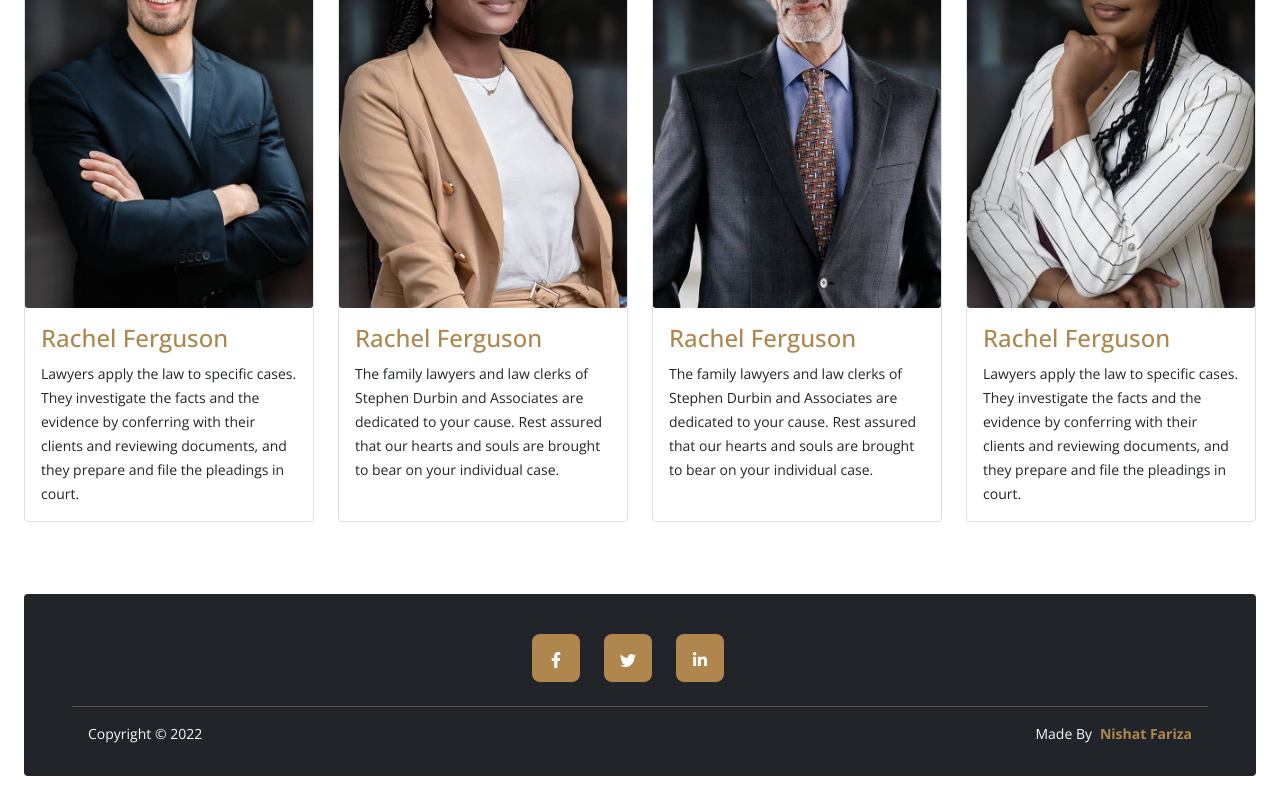
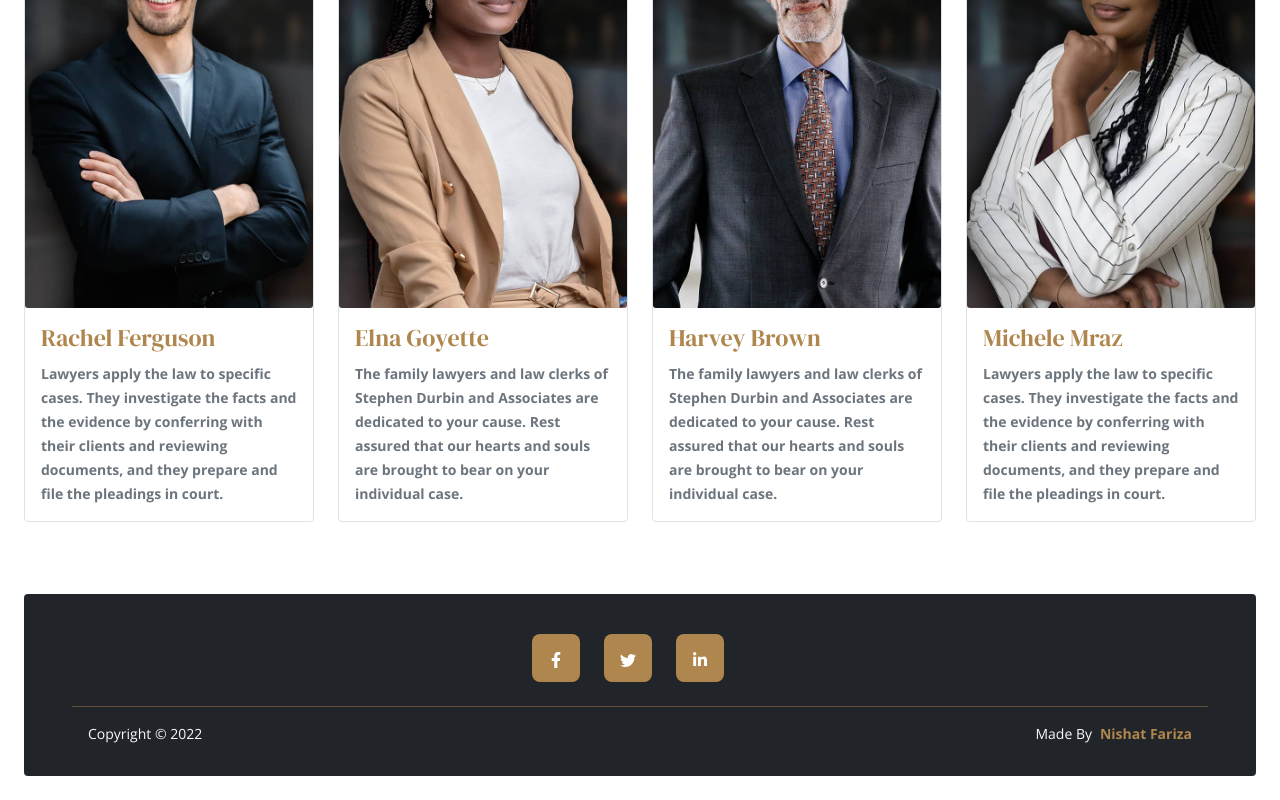
Before and after one commit to NishatFariza/Collateral-Associates, a React (Create React App) app: page / in a window 1280 px wide. Shown: the part 2364-3164 px from the top of the page. Built offline with nearby package versions, Linux system fonts and the light colour scheme; no server answers.

Commit message:
testimonial title add

```diff
--- a/src/Pages/HomePage/Testimonial/Testimonial.jsx
+++ b/src/Pages/HomePage/Testimonial/Testimonial.jsx
@@ -24,8 +24,8 @@ const Testimonial = () => {
               <Card.Img src={client2} />
             </div>
             <Card.Body>
-              <h4 className="primary-color">Rachel Ferguson</h4>
-              <small>
+              <h4 className="primary-color primary-font">Rachel Ferguson</h4>
+              <small className="fw-bold text-muted">
                 Lawyers apply the law to specific cases. They investigate the
                 facts and the evidence by conferring with their clients and
                 reviewing documents, and they prepare and file the pleadings in
@@ -38,8 +38,8 @@ const Testimonial = () => {
               <Card.Img src={client1} />
             </div>
             <Card.Body>
-              <h4 className="primary-color">Rachel Ferguson</h4>
-              <small>
+              <h4 className="primary-color primary-font">Elna Goyette</h4>
+              <small className="fw-bold text-muted">
                 The family lawyers and law clerks of Stephen Durbin and
                 Associates are dedicated to your cause. Rest assured that our
                 hearts and souls are brought to bear on your individual case.
@@ -49,8 +49,8 @@ const Testimonial = () => {
           <Card className="border rounded">
             <Card.Img src={client3} />
             <Card.Body>
-              <h4 className="primary-color">Rachel Ferguson</h4>
-              <small>
+              <h4 className="primary-color primary-font">Harvey Brown</h4>
+              <small className="fw-bold text-muted">
                 The family lawyers and law clerks of Stephen Durbin and
                 Associates are dedicated to your cause. Rest assured that our
                 hearts and souls are brought to bear on your individual case.
@@ -60,8 +60,8 @@ const Testimonial = () => {
           <Card className="border rounded">
             <Card.Img src={client4} />
             <Card.Body>
-              <h4 className="primary-color">Rachel Ferguson</h4>
-              <small>
+              <h4 className="primary-color primary-font">Michele Mraz</h4>
+              <small className="fw-bold text-muted">
                 Lawyers apply the law to specific cases. They investigate the
                 facts and the evidence by conferring with their clients and
                 reviewing documents, and they prepare and file the pleadings in
```
